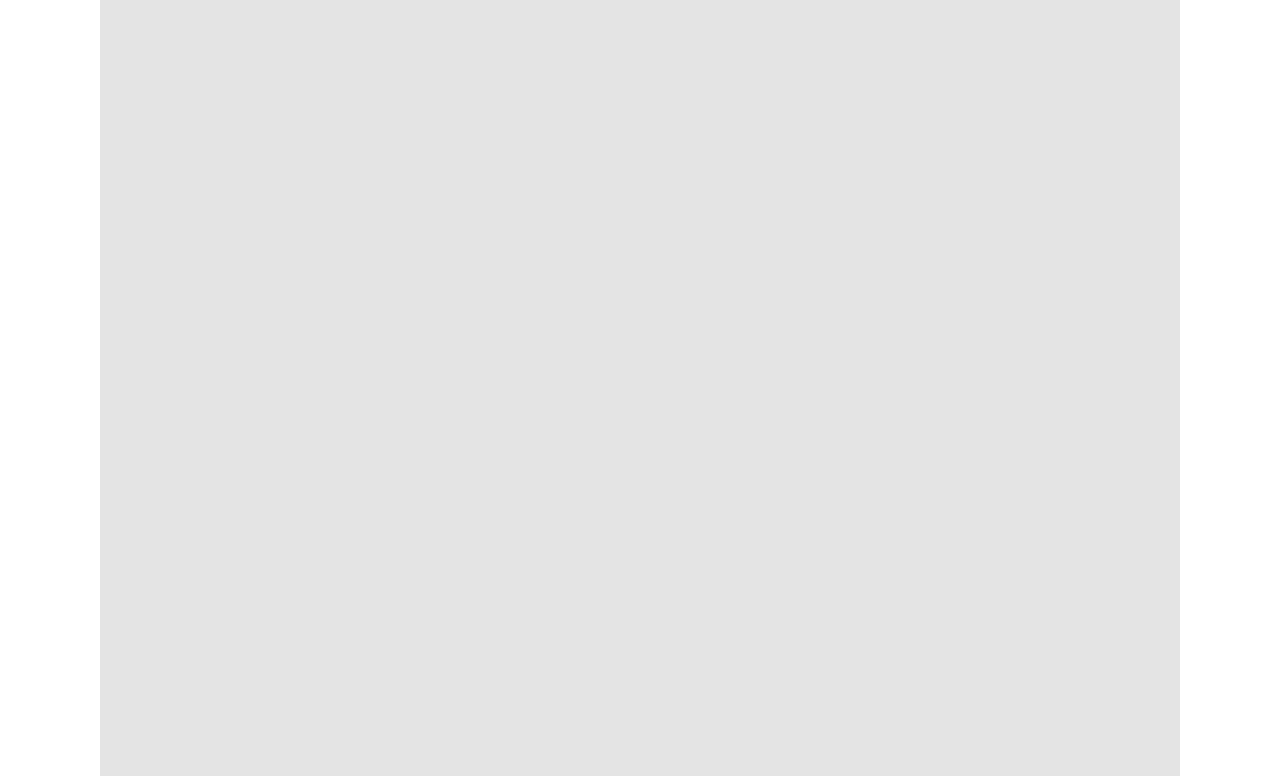
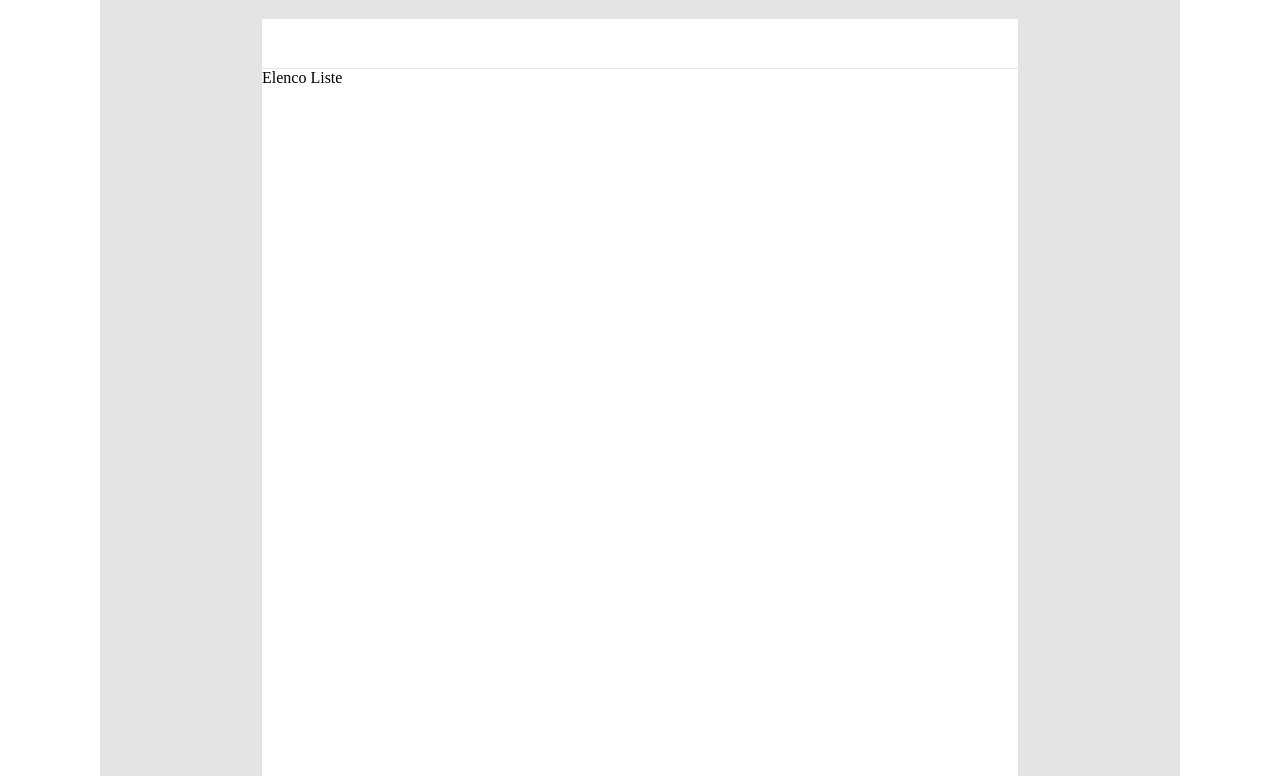
Before and after one commit to michelecanini/html-css-toboolist, a plain HTML site: page index.html in a window 1280 px wide. Shown: the part 90-866 px from the top of the page. Drawn offline with Linux system fonts and the light colour scheme.

Commit message:
container list end nav done

```diff
--- a/css/style.css
+++ b/css/style.css
@@ -33,3 +33,18 @@ header > img{
     margin-top: 10px;
     margin-left: 20px;
 }
+
+/*impostazioni contenitore lista e nav*/
+
+.container-list{
+    width: 70%;
+    height: 1920px;
+    background-color: white;
+    margin-top: 40px;
+}
+
+nav{
+    background-color: white;
+    height: 50px;
+    border-bottom: 1px solid rgba(128, 128, 128, 0.213);
+}
--- a/index.html
+++ b/index.html
@@ -19,12 +19,14 @@
     </header>
     <!--fine header-->
         <!--inizio main-->
-        <main>
+        <main class="container-list">
+            <!--inizio nav-->
+            <nav>
+
+            </nav>
+            <!--fine nav-->
             <!--inizio contenitore liste-->
             <div>
-                <!--inizio nav-->
-                <nav></nav>
-                <!--fine nav-->
                 Elenco Liste
             </div>
             <!--fine contenitore liste-->
```
